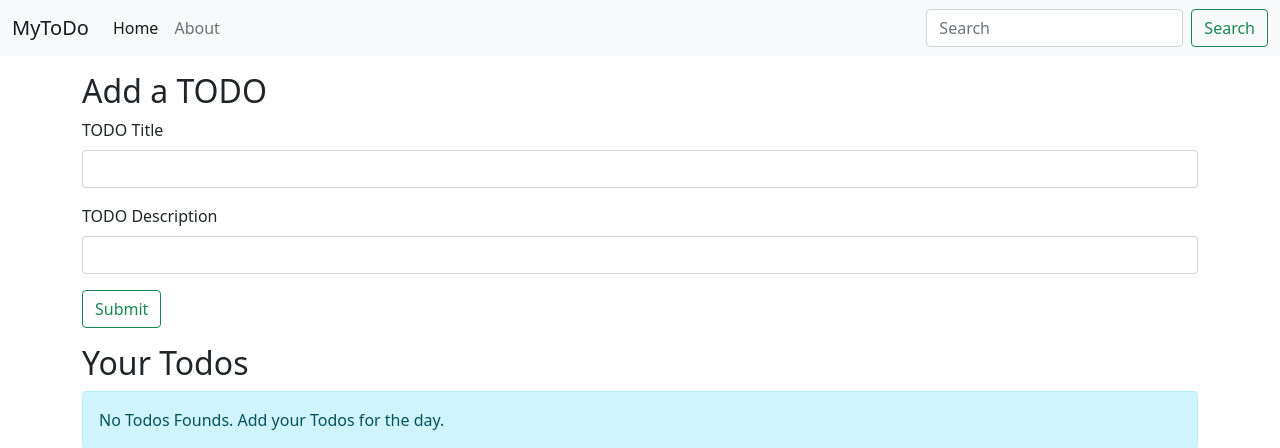
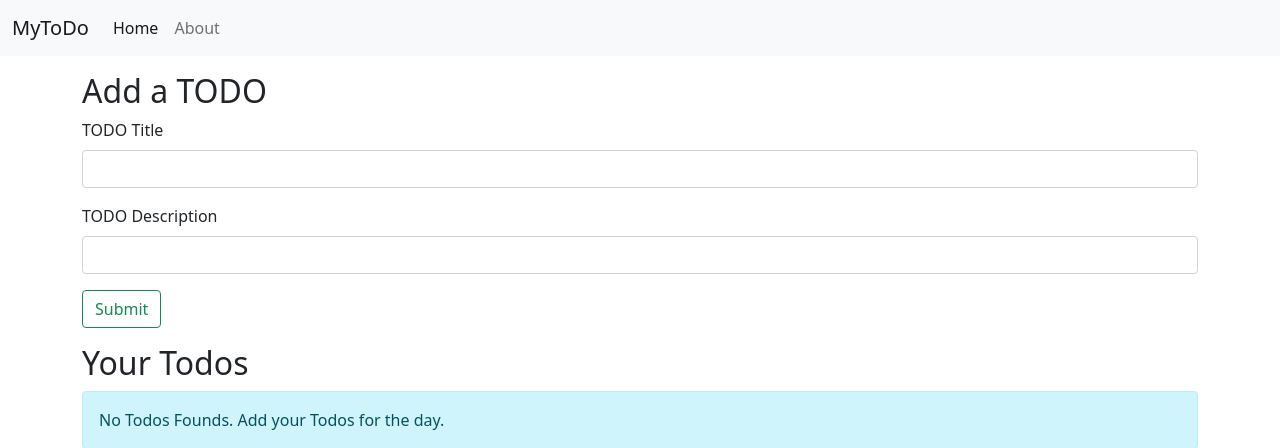
Before and after one commit to rekkawarShubham/flaskdump, a Flask app: page / in a window 1280 px wide. Shown: the top 448 px of the page. Run offline with Flask 2, Linux system fonts and the light colour scheme; data that the repository does not hold is empty.

Commit message:
--removed : Search option

```diff
--- a/templates/base.html
+++ b/templates/base.html
@@ -31,10 +31,6 @@
                         <a class="nav-link" href="https://github.com/rekkawarShubham" target="_blank">About</a>
                     </li>
                 </ul>
-                <form class="d-flex">
-                    <input class="form-control me-2" type="search" placeholder="Search" aria-label="Search">
-                    <button class="btn btn-outline-success" type="submit">Search</button>
-                </form>
             </div>
         </div>
     </nav>
```
